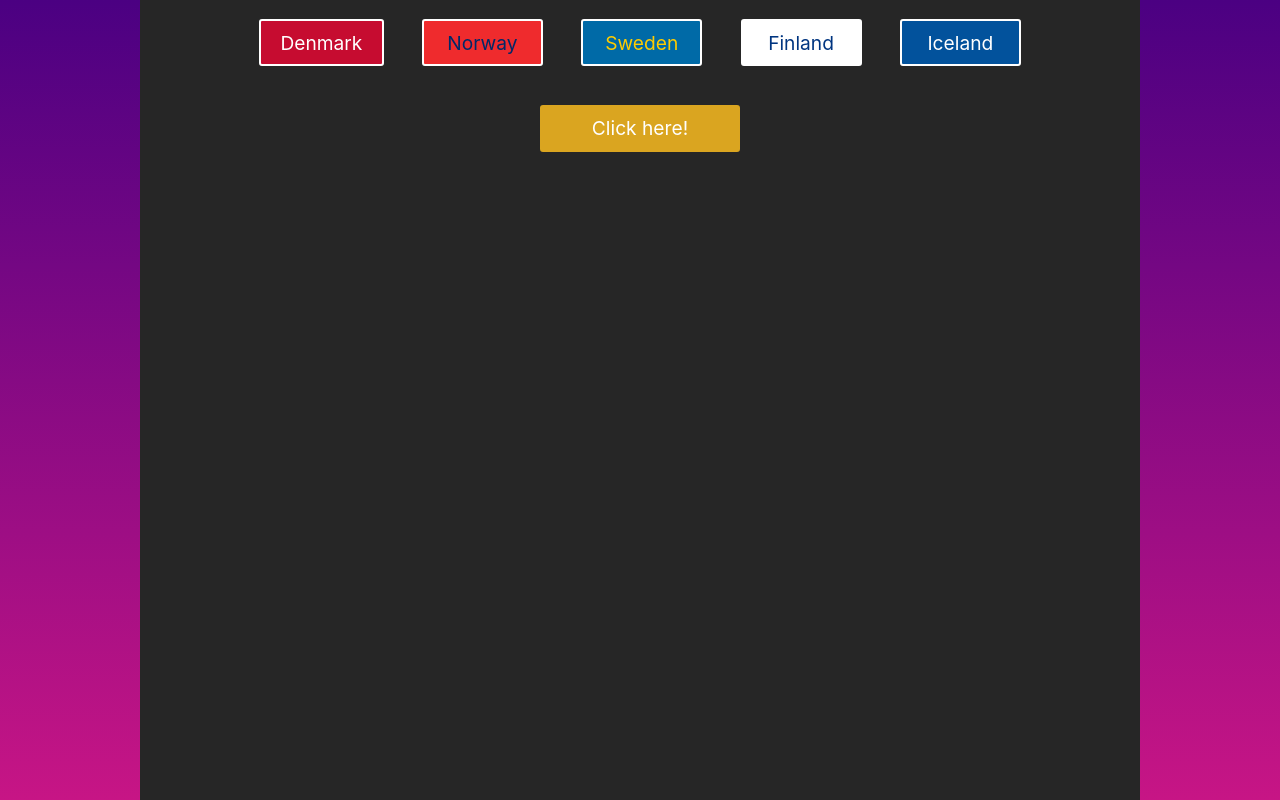
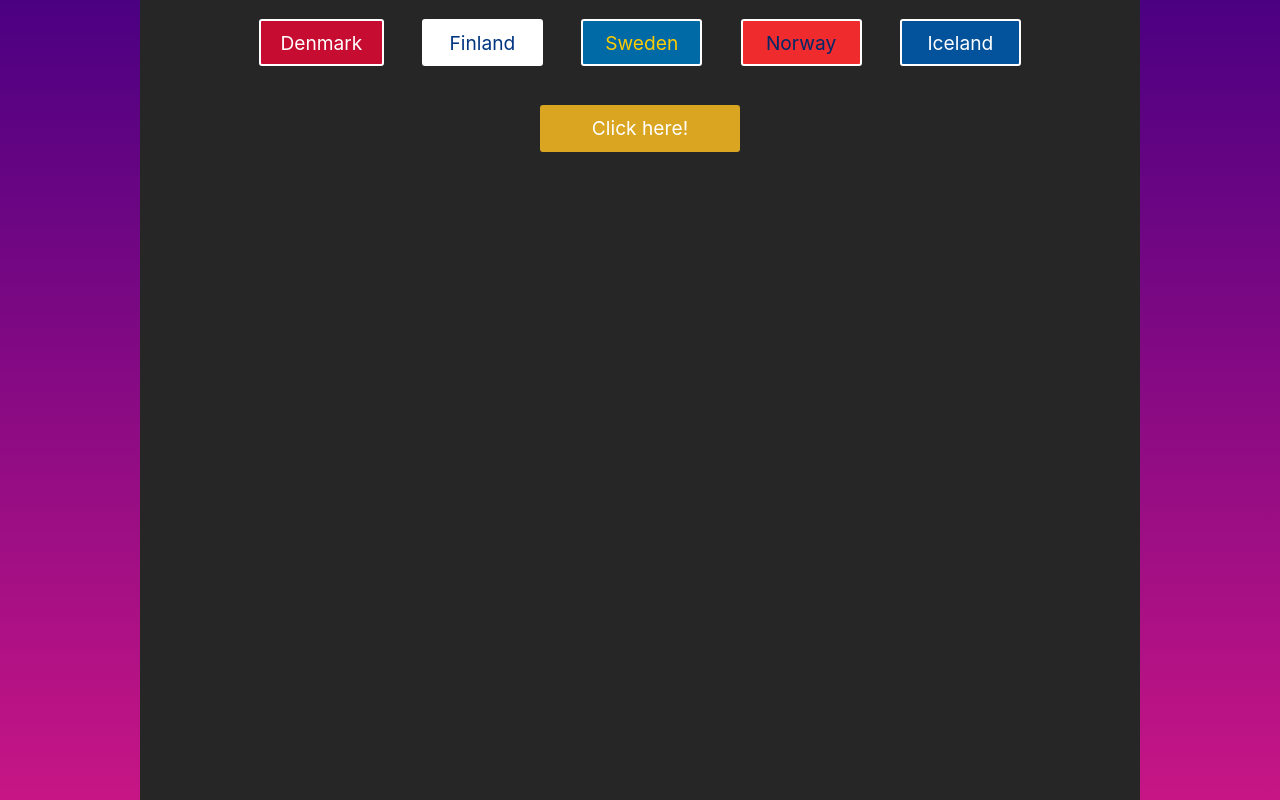
Before and after one commit to Daniel-K-Miller/Random-Nordic-Fact, a React (Create React App) app: page / in a window 1280 px wide. Built offline with nearby package versions, Linux system fonts and the light colour scheme.

Commit message:
made the nordicArray initially create from this.state.testArray when component is mounted, may change this so the reverse happens in the future

```diff
--- a/src/App.js
+++ b/src/App.js
@@ -6,7 +6,7 @@ import Name from './modules/Name.js'
 import FactBox from './modules/Facts.js'
 import Navi from './modules/Navi.js'
 
-const nordicArray = ["Denmark", "Norway", "Sweden", "Finland", "Iceland"];
+const nordicArray = [];
 let dynNordicArray = [];
 
 
@@ -40,9 +40,9 @@ class App extends Component {
       styles: 'primary',
       index: '',
       testArray: {
+        denmark: 1,
         finland: 1,
         sweden: 1,
-        denmark: 1,
         norway: 1,
         iceland: 1
       }
@@ -51,8 +51,16 @@ class App extends Component {
     this.handleReset = this.handleReset.bind(this);
     this.handleArray = this.handleArray.bind(this);
   }
+  componentWillMount() {
+    // Creates copy of testArray that is in state
+    let tempObj = { ...this.state.testArray }
+    // Creates an initial array from testArray that then is used to create the Navi buttons
+    Object.keys(tempObj).forEach(function eachKey(key) {
+      nordicArray.push(key.charAt(0).toUpperCase() + key.slice(1));
+    })
+  }
   handleClick = () => {
-    // Creates copy of testArray within the state
+    // Creates copy of testArray that is in state
     let tempObj = { ...this.state.testArray }
     // Iterate over each key within tempObj
     Object.keys(tempObj).forEach(function eachKey(key) {
```
